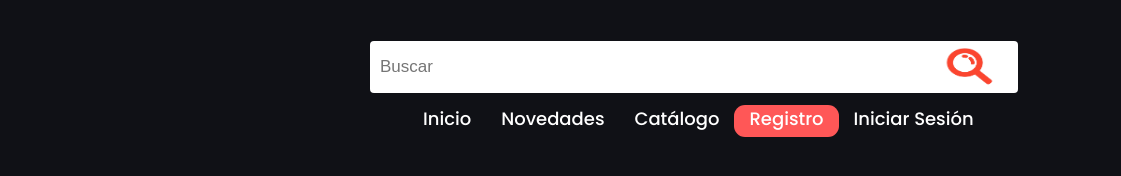
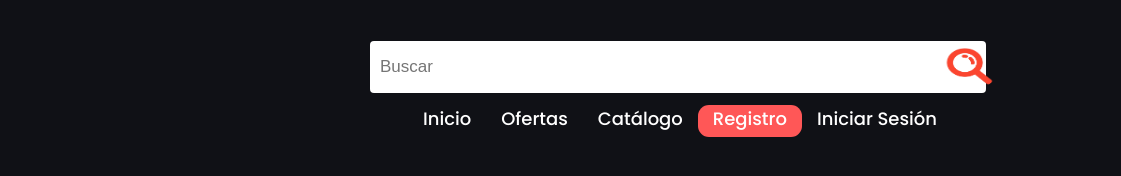
Before and after one commit to CodeSystem2022/Aliwood, a website: page assets/pages/barra-de-navegacion.html in a window 1280 px wide. Shown: the full height of the page, 159-1280 px from the left. Drawn offline with Linux system fonts and the light colour scheme.

Commit message:
Configuracion  Oferta
configuracion barra navegacion con ofertas

```diff
--- a/assets/pages/barra-de-navegacion.html
+++ b/assets/pages/barra-de-navegacion.html
@@ -29,7 +29,7 @@
          <div class="nav-items">  <!-- Elementos de navegación -->
 
             <li><a href="#">Inicio</a></li>
-            <li><a href="#">Novedades</a></li>
+            <li><a href="../pages/ofertas.html">Ofertas</a></li>
             <li><a href="#">Catálogo</a></li>
             <li class="register"><a href="#">Registro</a class="registro-form"></li>
             <li><a href="#">Iniciar Sesión</a></li>
```
